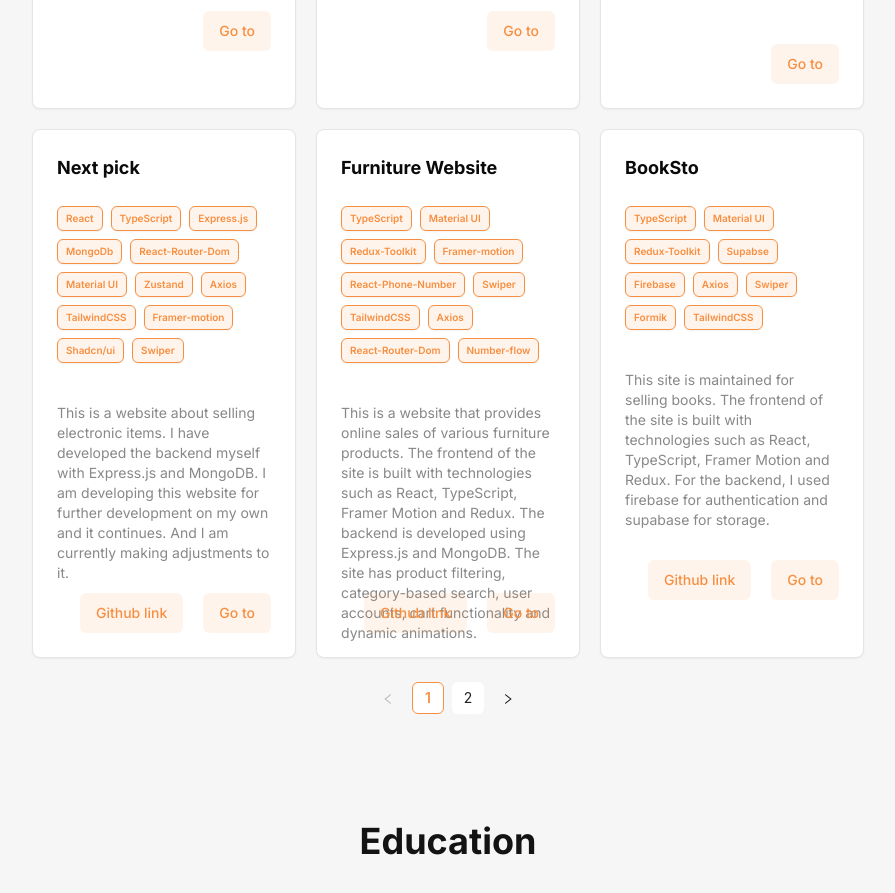
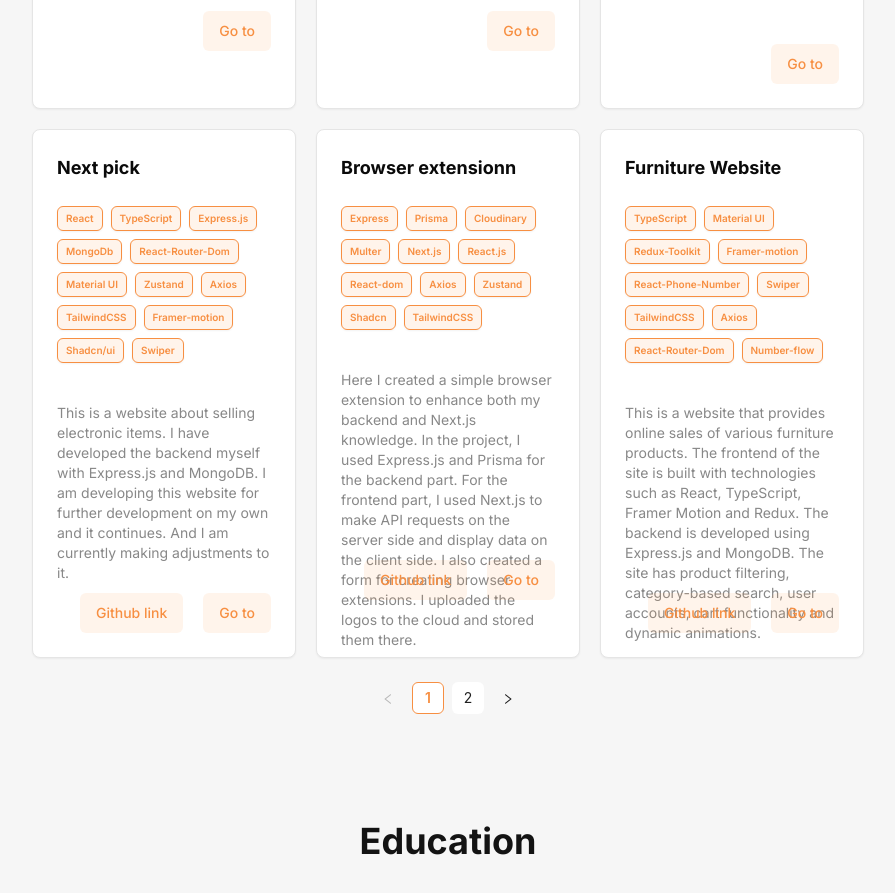
Before and after one commit to MhrrmliEltac/Portfolio-New, a React (Vite) app: page / in a window 1280 px wide. Shown: the part 2680-3573 px from the top of the page, without its empty margins (192-1087 px from the left). Built offline with nearby package versions, Linux system fonts and the light colour scheme; a web font is replaced by a local one.

Commit message:
Add new browser extension project to portfolio and update localization files for English and Russian

```diff
--- a/src/_mock/Portfolio.ts
+++ b/src/_mock/Portfolio.ts
@@ -90,6 +90,29 @@ export const ProjecData: ProjecDataType[] = [
       "Framer-motion",
       "Shadcn/ui",
       "Swiper",
+    ],
+  },
+  {
+    id: 12313123,
+    title: "Browser extensionn",
+    description:
+      "Burada həm backend, həm də Next.js biliklərimi artırmaq üçün sadə bir browser extension hazırladım. Layihə də backend hissəsin express.js, prisma istifadə etdim. Frontend hissə də isə Next.js ilə server tərəfdə api-a istək atmaq və client tərəfdə dataları göstərə bilmək. Və browser extension yaratmaq üçün form hazırladım. Loqoları buluda daşıdım və orada saxladım",
+    technologia: [
+      "Express",
+      "Prisma",
+      "Cloudinary",
+      "Multer",
+      "Next.js",
+      "React.js",
+      "React-dom",
+      "Axios",
+      "Zustand",
+      "Shadcn",
+      "TailwindCSS",
+    ],
+    link: [
+      "https://github.com/MhrrmliEltac/browser-extension-backend.git",
+      "https://github.com/MhrrmliEltac/browser-extension.git",
     ],
   },
   {
--- a/src/components/header/Header.tsx
+++ b/src/components/header/Header.tsx
@@ -77,16 +77,17 @@ const Header: React.FC = () => {
   const [scrollPos, setScrollPos] = useState(0);
 
   useEffect(() => {
-    const handleScroll = () => setScrollPos(window.scrollY);
+    const handleScroll = () => {
+      // Throttle scroll events to improve performance
+      requestAnimationFrame(() => {
+        setScrollPos(window.scrollY);
+      });
+    };
 
-    window.addEventListener("scroll", handleScroll);
+    window.addEventListener("scroll", handleScroll, { passive: true });
 
     return () => window.removeEventListener("scroll", handleScroll);
   }, []);
-
-  useEffect(() => {
-    window.scrollTo(0, scrollPos);
-  }, [scrollPos]);
 
   return (
     <motion.section
@@ -94,10 +95,9 @@ const Header: React.FC = () => {
       initial="initial"
       whileInView="animate"
       transition={{ duration: 0.5 }}
-      className={`${
-        scrollPos > 0 &&
+      className={`${scrollPos > 0 &&
         "fixed transition duration-300 top-0 -translate-y-[10%] left-[10%] z-10"
-      } xl:w-[65%] w-[80%] mx-auto py-10 max-lg:flex hidden justify-between gap-[24px] flex-col duration-300 transition-all`}
+        } xl:w-[65%] w-[80%] mx-auto py-10 max-lg:flex hidden justify-between gap-[24px] flex-col duration-300 transition-all`}
     >
       <div
         className={`rounded-[80px] bg-white py-3 flex justify-between items-center shadow-md`}
--- a/src/lib/i18n/locales/en.json
+++ b/src/lib/i18n/locales/en.json
@@ -43,5 +43,7 @@
   "Bu, onlayn satış üçün nəzərdə tutulmuş veb səhifədir. Layihədə TypeScript, Framer Motion, komponent əsaslı arxitektura və digər müasir React texnologiyalarından istifadə olunmuşdur. Bouquet üçün admin panel sıfırdan hazırlayıram": "This is a web page intended for online sales. The project uses TypeScript, Framer Motion, component-based architecture, and other modern React technologies. I am developing the admin panel for Bouquet from scratch.",
   "Elektronik əşyaların satışı ilə bağlı bir saytdır. Burada backend hissəsin özüm Express.js və MongoDB ilə hazırlamışam. Bu saytı öz üzərim də daha da inkişaf etmək üçün hazırlayıram və davam edir. Və hal hazırda üzərin də düzəlişlər edirəm.": "This is a website about selling electronic items. I have developed the backend myself with Express.js and MongoDB. I am developing this website for further development on my own and it continues. And I am currently making adjustments to it.",
   "Proqramlaşdırmaya yeni başladığım dövrdə HTML, CSS və JavaScript istifadə edərək API sorğuları vasitəsilə sualları çəkən və istifadəçinin cavablarını yoxlayan interaktiv bir Quiz tətbiqi hazırlamışam.": "When I was just starting out in programming, I developed an interactive Quiz application using HTML, CSS, and JavaScript that pulled questions through API requests and checked the user's answers.",
-  "HTML, CSS və JavaScript istifadə edərək drag-and-drop funksionallığına malik bir ToDo tətbiqi hazırlamışam. Bu, proqramlaşdırmaya yeni başladığım dövrdə hazırladığım layihələrdən biridir": "I have developed a ToDo application with drag-and-drop functionality using HTML, CSS and JavaScript. This is one of the projects I developed when I was just starting out in programming."
+  "HTML, CSS və JavaScript istifadə edərək drag-and-drop funksionallığına malik bir ToDo tətbiqi hazırlamışam. Bu, proqramlaşdırmaya yeni başladığım dövrdə hazırladığım layihələrdən biridir": "I have developed a ToDo application with drag-and-drop functionality using HTML, CSS and JavaScript. This is one of the projects I developed when I was just starting out in programming.",
+  "Browser extensionn": "Browser Extension",
+  "Burada həm backend, həm də Next.js biliklərimi artırmaq üçün sadə bir browser extension hazırladım. Layihə də backend hissəsin express.js, prisma istifadə etdim. Frontend hissə də isə Next.js ilə server tərəfdə api-a istək atmaq və client tərəfdə dataları göstərə bilmək. Və browser extension yaratmaq üçün form hazırladım. Loqoları buluda daşıdım və orada saxladım": "Here I created a simple browser extension to enhance both my backend and Next.js knowledge. In the project, I used Express.js and Prisma for the backend part. For the frontend part, I used Next.js to make API requests on the server side and display data on the client side. I also created a form for creating browser extensions. I uploaded the logos to the cloud and stored them there."
 }
--- a/src/lib/i18n/locales/ru.json
+++ b/src/lib/i18n/locales/ru.json
@@ -41,5 +41,7 @@
   "Bu, onlayn satış üçün nəzərdə tutulmuş veb səhifədir. Layihədə TypeScript, Framer Motion, komponent əsaslı arxitektura və digər müasir React texnologiyalarından istifadə olunmuşdur. Bouquet üçün admin panel sıfırdan hazırlayıram": "Это веб-страница, предназначенная для онлайн-продаж. В проекте используются TypeScript, Framer Motion, компонентная архитектура и другие современные технологии React. Админ-панель для Bouquet я разрабатываю с нуля.",
   "Elektronik əşyaların satışı ilə bağlı bir saytdır. Burada backend hissəsin özüm Express.js və MongoDB ilə hazırlamışam. Bu saytı öz üzərim də daha da inkişaf etmək üçün hazırlayıram və davam edir. Və hal hazırda üzərin də düzəlişlər edirəm.": "Это сайт о продаже электроники. Я сам разработал бэкенд с использованием Express.js и MongoDB. Я разрабатываю этот сайт самостоятельно, и он продолжает развиваться. Сейчас я вношу в него изменения.",
   "Proqramlaşdırmaya yeni başladığım dövrdə HTML, CSS və JavaScript istifadə edərək API sorğuları vasitəsilə sualları çəkən və istifadəçinin cavablarını yoxlayan interaktiv bir Quiz tətbiqi hazırlamışam.": "Когда я только начинал заниматься программированием, я разработал интерактивное приложение-викторину с использованием HTML, CSS и JavaScript, которое выдавало вопросы через запросы API и проверяло ответы пользователя.",
-  "HTML, CSS və JavaScript istifadə edərək drag-and-drop funksionallığına malik bir ToDo tətbiqi hazırlamışam. Bu, proqramlaşdırmaya yeni başladığım dövrdə hazırladığım layihələrdən biridir": "Я разработал приложение ToDo с функцией перетаскивания, используя HTML, CSS и JavaScript. Это один из проектов, над которым я работал, когда только начинал программировать."
+  "HTML, CSS və JavaScript istifadə edərək drag-and-drop funksionallığına malik bir ToDo tətbiqi hazırlamışam. Bu, proqramlaşdırmaya yeni başladığım dövrdə hazırladığım layihələrdən biridir": "Я разработал приложение ToDo с функцией перетаскивания, используя HTML, CSS и JavaScript. Это один из проектов, над которым я работал, когда только начинал программировать.",
+  "Browser extensionn": "Расширение браузера",
+  "Burada həm backend, həm də Next.js biliklərimi artırmaq üçün sadə bir browser extension hazırladım. Layihə də backend hissəsin express.js, prisma istifadə etdim. Frontend hissə də isə Next.js ilə server tərəfdə api-a istək atmaq və client tərəfdə dataları göstərə bilmək. Və browser extension yaratmaq üçün form hazırladım. Loqoları buluda daşıdım və orada saxladım": "Здесь я создал простое расширение браузера для улучшения как моих знаний в backend, так и в Next.js. В проекте я использовал Express.js и Prisma для backend части. Для frontend части я использовал Next.js для отправки API-запросов на серверной стороне и отображения данных на клиентской стороне. Я также создал форму для создания расширений браузера. Я загрузил логотипы в облако и сохранил их там."
 }
```
